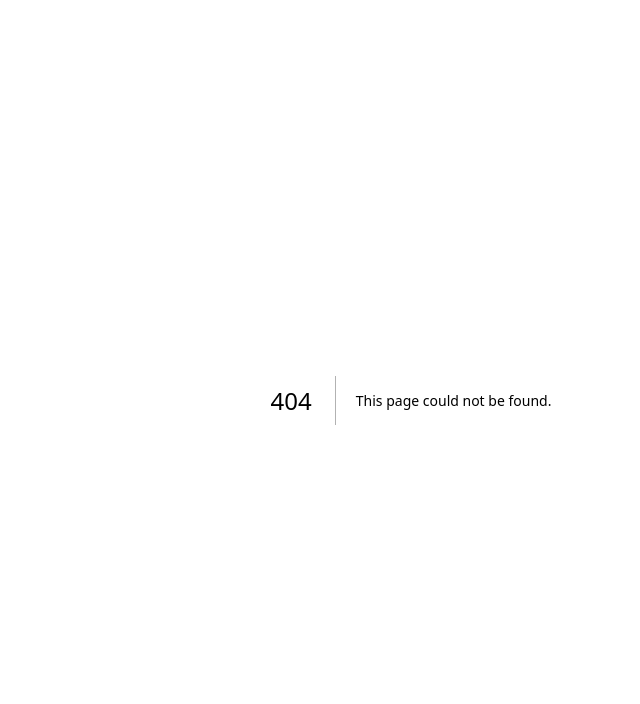
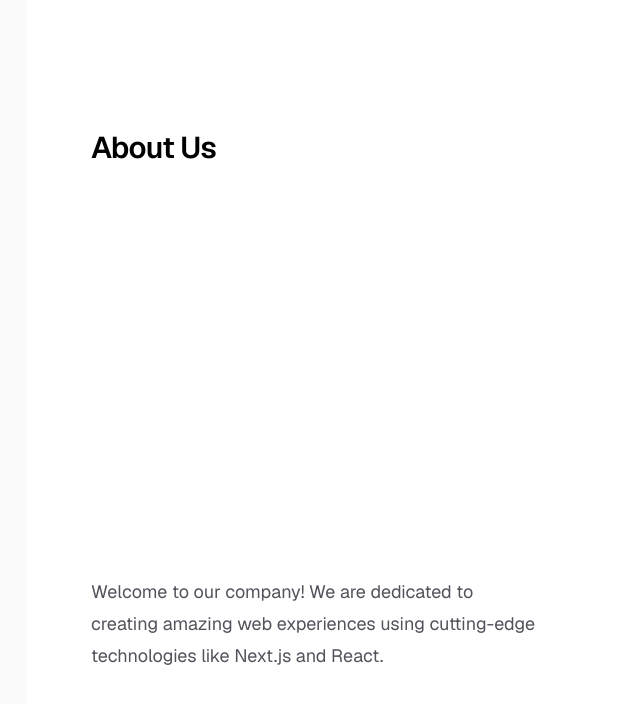
Before and after one commit to clickgirish/git-branching, a Next.js app: page /about-us in a window 1280 px wide. Before the commit this address had no page. Shown: the top 704 px of the page, without its empty margins (229-869 px from the left). Built offline with nearby package versions, Linux system fonts and the light colour scheme.

Commit message:
Added a new about-us page

```diff
--- /dev/null
+++ b/src/app/about-us/page.tsx
@@ -0,0 +1,17 @@
+export default function AboutUs() {
+  return (
+    <div className="flex min-h-screen items-center justify-center bg-zinc-50 font-sans dark:bg-black">
+      <main className="flex min-h-screen w-full max-w-3xl flex-col items-center justify-between py-32 px-16 bg-white dark:bg-black sm:items-start">
+        <h1 className="max-w-xs text-3xl font-semibold leading-10 tracking-tight text-black dark:text-zinc-50">
+          About Us
+        </h1>
+        <div className="flex flex-col items-center gap-6 text-center sm:items-start sm:text-left">
+          <p className="max-w-md text-lg leading-8 text-zinc-600 dark:text-zinc-400">
+            Welcome to our company! We are dedicated to creating amazing web experiences using
+            cutting-edge technologies like Next.js and React.
+          </p>
+        </div>
+      </main>
+    </div>
+  );
+}
--- a/src/app/page.tsx
+++ b/src/app/page.tsx
@@ -1,4 +1,5 @@
 import Image from "next/image";
+import Link from "next/link";
 
 export default function Home() {
   return (
@@ -58,6 +59,12 @@
           >
             Documentation
           </a>
+          <Link
+            className="flex h-12 w-full items-center justify-center rounded-full border border-solid border-black/[.08] px-5 transition-colors hover:border-transparent hover:bg-black/[.04] dark:border-white/[.145] dark:hover:bg-[#1a1a1a] md:w-[158px]"
+            href="/about-us"
+          >
+            About Us
+          </Link>
         </div>
       </main>
     </div>
```
